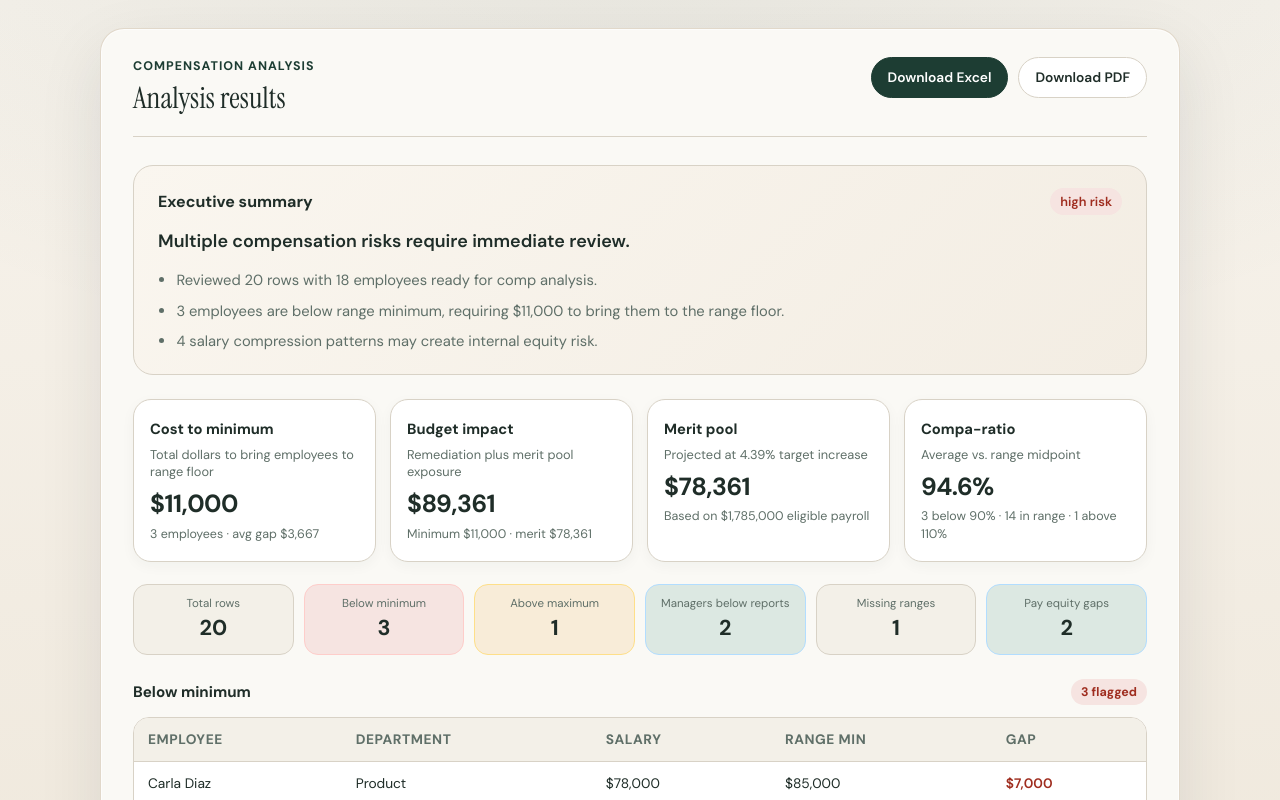
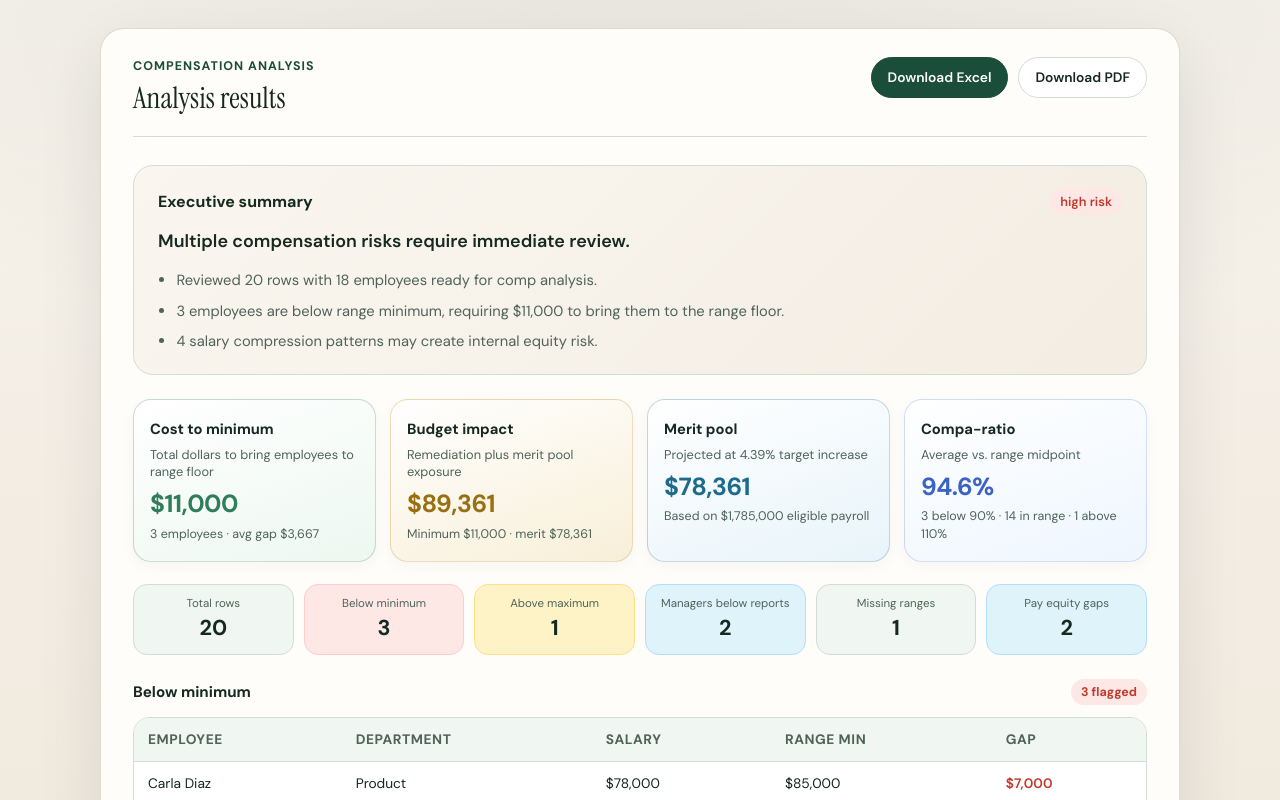
Before and after one commit to zoe82292-sudo/workshifthr, a React (Vite) app in the folder frontend/: page /marketing-preview in a window 1280 px wide. Shown: the top 800 px of the page. Built offline with nearby package versions, Linux system fonts and the light colour scheme.

Commit message:
Update index.css

```diff
--- a/frontend/src/index.css
+++ b/frontend/src/index.css
@@ -1,26 +1,35 @@
 :root {
   color-scheme: light;
-  --bg: #f2f1eb;
-  --surface: #faf9f5;
-  --surface-muted: #f3f0e8;
-  --border: #d8d2c6;
-  --text: #1f2d28;
-  --text-muted: #5f6f68;
-  --accent: #1d3d33;
-  --accent-secondary: #7a8f82;
-  --accent-soft: #e3ebe6;
-  --danger: #9f2d1f;
-  --danger-soft: #f6e4e1;
-  --warning: #9a5b14;
-  --warning-soft: #f8ecd8;
-  --info: #2f5d4f;
-  --info-soft: #dce8e2;
-  --shadow: 0 18px 50px rgba(29, 61, 51, 0.08);
+  --bg: #f4f1e8;
+  --surface: #fffdf9;
+  --surface-muted: #f0f7f2;
+  --border: #d2ddd6;
+  --text: #152821;
+  --text-muted: #4f6359;
+  --accent: #1a4d3a;
+  --accent-vivid: #2f7d5a;
+  --accent-secondary: #6fa384;
+  --accent-soft: #d8efe3;
+  --accent-glow: #3ecf8e;
+  --gold: #c9a24d;
+  --gold-soft: #f8efd8;
+  --danger: #c0392b;
+  --danger-soft: #fde8e6;
+  --warning: #d97706;
+  --warning-soft: #fef3c7;
+  --info: #1d6b8a;
+  --info-soft: #dff3fb;
+  --shadow: 0 18px 50px rgba(26, 77, 58, 0.1);
+  --hero-gradient: linear-gradient(135deg, #e8f5ee 0%, #f8efd8 48%, #f4f1e8 100%);
   font-family: "DM Sans", sans-serif;
   line-height: 1.5;
   font-weight: 400;
   color: var(--text);
-  background: radial-gradient(circle at top left, #ebe6dc 0%, var(--bg) 48%);
+  background:
+    radial-gradient(circle at 12% 8%, rgba(62, 207, 142, 0.14), transparent 34%),
+    radial-gradient(circle at 88% 14%, rgba(201, 162, 77, 0.16), transparent 30%),
+    radial-gradient(circle at 50% 100%, rgba(47, 125, 90, 0.1), transparent 40%),
+    var(--bg);
 }
 
 * {
@@ -60,19 +69,21 @@ p {
 .hero-badge {
   display: inline-flex;
   width: fit-content;
-  padding: 6px 12px;
+  padding: 7px 14px;
   border-radius: 999px;
-  background: var(--accent-soft);
-  color: var(--accent);
+  background: linear-gradient(135deg, var(--accent-vivid), var(--accent));
+  color: white;
   font-size: 0.85rem;
-  font-weight: 600;
+  font-weight: 700;
+  letter-spacing: 0.02em;
+  box-shadow: 0 8px 20px rgba(47, 125, 90, 0.25);
 }
 
 .hero-positioning {
   max-width: 48ch;
   font-size: 1.15rem;
   font-weight: 600;
-  color: var(--accent);
+  color: var(--accent-vivid);
 }
 
 .hero h1 {
@@ -159,14 +170,16 @@ p {
 }
 
 .button-primary {
-  background: var(--accent);
+  background: linear-gradient(135deg, var(--accent-vivid) 0%, var(--accent) 100%);
   color: white;
+  border: 1px solid rgba(255, 255, 255, 0.12);
+  box-shadow: 0 10px 24px rgba(26, 77, 58, 0.28);
 }
 
 .button-secondary {
   background: white;
-  color: var(--text);
-  border: 1px solid var(--border);
+  color: var(--accent);
+  border: 1px solid var(--accent-secondary);
 }
 
 .button:hover:not(:disabled) {
@@ -592,7 +605,7 @@ tr:last-child td {
   top: 0;
   z-index: 10;
   backdrop-filter: blur(12px);
-  background: rgba(244, 241, 234, 0.88);
+  background: rgba(244, 241, 232, 0.9);
   border-bottom: 1px solid var(--border);
 }
 
@@ -662,6 +675,8 @@ tr:last-child td {
   grid-template-columns: 1.2fr 0.8fr;
   gap: 32px;
   align-items: center;
+  background: var(--hero-gradient);
+  border-bottom: 1px solid rgba(47, 125, 90, 0.12);
 }
 
 .landing-hero-copy {
@@ -676,17 +691,28 @@ tr:last-child td {
   margin-top: 8px;
 }
 
+.landing-hero-card {
+  border-color: rgba(47, 125, 90, 0.28);
+  background: linear-gradient(160deg, #ffffff 0%, #edf8f1 100%);
+  box-shadow: 0 20px 40px rgba(47, 125, 90, 0.12);
+}
+
 .landing-hero-card h2 {
   font-size: 1.2rem;
   margin-bottom: 16px;
+  color: var(--accent);
 }
 
 .landing-checklist {
   margin: 0;
   padding-left: 1.1rem;
-  color: var(--text-muted);
+  color: var(--text);
   display: grid;
   gap: 10px;
+}
+
+.landing-checklist li::marker {
+  color: var(--accent-vivid);
 }
 
 .landing-section {
@@ -846,6 +872,42 @@ tr:last-child td {
   box-shadow: 0 4px 14px rgba(31, 41, 51, 0.04);
 }
 
+.marketing-preview__insight:nth-child(1) {
+  background: linear-gradient(160deg, #fff, #edf8f1);
+  border-color: rgba(47, 125, 90, 0.25);
+}
+
+.marketing-preview__insight:nth-child(1) .marketing-preview__insight-value {
+  color: var(--accent-vivid);
+}
+
+.marketing-preview__insight:nth-child(2) {
+  background: linear-gradient(160deg, #fff, #f8efd8);
+  border-color: rgba(201, 162, 77, 0.35);
+}
+
+.marketing-preview__insight:nth-child(2) .marketing-preview__insight-value {
+  color: #9a6f12;
+}
+
+.marketing-preview__insight:nth-child(3) {
+  background: linear-gradient(160deg, #fff, #e8f4fa);
+  border-color: rgba(29, 107, 138, 0.25);
+}
+
+.marketing-preview__insight:nth-child(3) .marketing-preview__insight-value {
+  color: var(--info);
+}
+
+.marketing-preview__insight:nth-child(4) {
+  background: linear-gradient(160deg, #fff, #eef6ff);
+  border-color: rgba(91, 127, 214, 0.25);
+}
+
+.marketing-preview__insight:nth-child(4) .marketing-preview__insight-value {
+  color: #3b63c4;
+}
+
 .marketing-preview__insight h3 {
   font-size: 0.92rem;
   font-weight: 700;
@@ -981,14 +1043,11 @@ tr:last-child td {
   padding: 0;
   overflow: hidden;
   border-radius: 22px;
-  border: 1px solid var(--border);
+  border: 1px solid rgba(47, 125, 90, 0.2);
   background: var(--surface);
-  transform: perspective(1400px) rotateX(2deg) rotateY(-1.5deg);
-  transform-origin: center top;
   box-shadow:
-    0 40px 90px rgba(15, 23, 42, 0.16),
-    0 0 0 1px rgba(255, 255, 255, 0.65) inset,
-    0 0 80px rgba(29, 61, 51, 0.08);
+    0 24px 60px rgba(26, 77, 58, 0.14),
+    0 0 0 1px rgba(255, 255, 255, 0.75) inset;
 }
 
 .landing-browser-chrome {
@@ -1090,8 +1149,9 @@ tr:last-child td {
 }
 
 .landing-price-card.featured {
-  border-color: var(--accent);
-  box-shadow: 0 20px 50px rgba(29, 61, 51, 0.12);
+  border-color: var(--accent-vivid);
+  background: linear-gradient(160deg, #ffffff 0%, #edf8f1 100%);
+  box-shadow: 0 20px 50px rgba(47, 125, 90, 0.18);
 }
 
 .landing-price-badge {
@@ -1100,8 +1160,8 @@ tr:last-child td {
   right: 16px;
   padding: 4px 10px;
   border-radius: 999px;
-  background: var(--accent-soft);
-  color: var(--accent);
+  background: linear-gradient(135deg, var(--gold), #e0b85c);
+  color: #3f2f08;
   font-size: 0.78rem;
   font-weight: 700;
 }
@@ -1115,7 +1175,7 @@ tr:last-child td {
   font-family: "Instrument Serif", serif;
   font-size: 2.8rem;
   line-height: 1;
-  color: var(--text);
+  color: var(--accent);
 }
 
 .landing-price-period {
@@ -1168,6 +1228,46 @@ tr:last-child td {
   gap: 16px;
 }
 
+.landing-feature {
+  border-color: transparent;
+  transition: transform 0.2s ease, box-shadow 0.2s ease;
+}
+
+.landing-feature:hover {
+  transform: translateY(-2px);
+  box-shadow: 0 16px 32px rgba(26, 77, 58, 0.1);
+}
+
+.landing-feature:nth-child(6n + 1) {
+  background: linear-gradient(160deg, #ffffff, #edf8f1);
+  border-left: 4px solid var(--accent-vivid);
+}
+
+.landing-feature:nth-child(6n + 2) {
+  background: linear-gradient(160deg, #ffffff, #f8efd8);
+  border-left: 4px solid var(--gold);
+}
+
+.landing-feature:nth-child(6n + 3) {
+  background: linear-gradient(160deg, #ffffff, #e8f4fa);
+  border-left: 4px solid var(--info);
+}
+
+.landing-feature:nth-child(6n + 4) {
+  background: linear-gradient(160deg, #ffffff, #fdeeee);
+  border-left: 4px solid var(--danger);
+}
+
+.landing-feature:nth-child(6n + 5) {
+  background: linear-gradient(160deg, #ffffff, #fff5e8);
+  border-left: 4px solid var(--warning);
+}
+
+.landing-feature:nth-child(6n + 6) {
+  background: linear-gradient(160deg, #ffffff, #eef6ff);
+  border-left: 4px solid #5b7fd6;
+}
+
 .landing-feature h3 {
   margin-bottom: 8px;
   font-size: 1.05rem;
@@ -1188,6 +1288,21 @@ tr:last-child td {
   border-radius: 20px;
   border: 1px solid var(--border);
   background: var(--surface);
+}
+
+.landing-step:nth-child(1) {
+  background: linear-gradient(160deg, #fff, #edf8f1);
+  border-color: rgba(47, 125, 90, 0.25);
+}
+
+.landing-step:nth-child(2) {
+  background: linear-gradient(160deg, #fff, #f8efd8);
+  border-color: rgba(201, 162, 77, 0.35);
+}
+
+.landing-step:nth-child(3) {
+  background: linear-gradient(160deg, #fff, #e8f4fa);
+  border-color: rgba(29, 107, 138, 0.25);
 }
 
 .landing-step-number {
@@ -1197,8 +1312,8 @@ tr:last-child td {
   width: 32px;
   height: 32px;
   border-radius: 999px;
-  background: var(--accent-soft);
-  color: var(--accent);
+  background: linear-gradient(135deg, var(--accent-vivid), var(--accent));
+  color: white;
   font-weight: 700;
   margin-bottom: 12px;
 }
```
